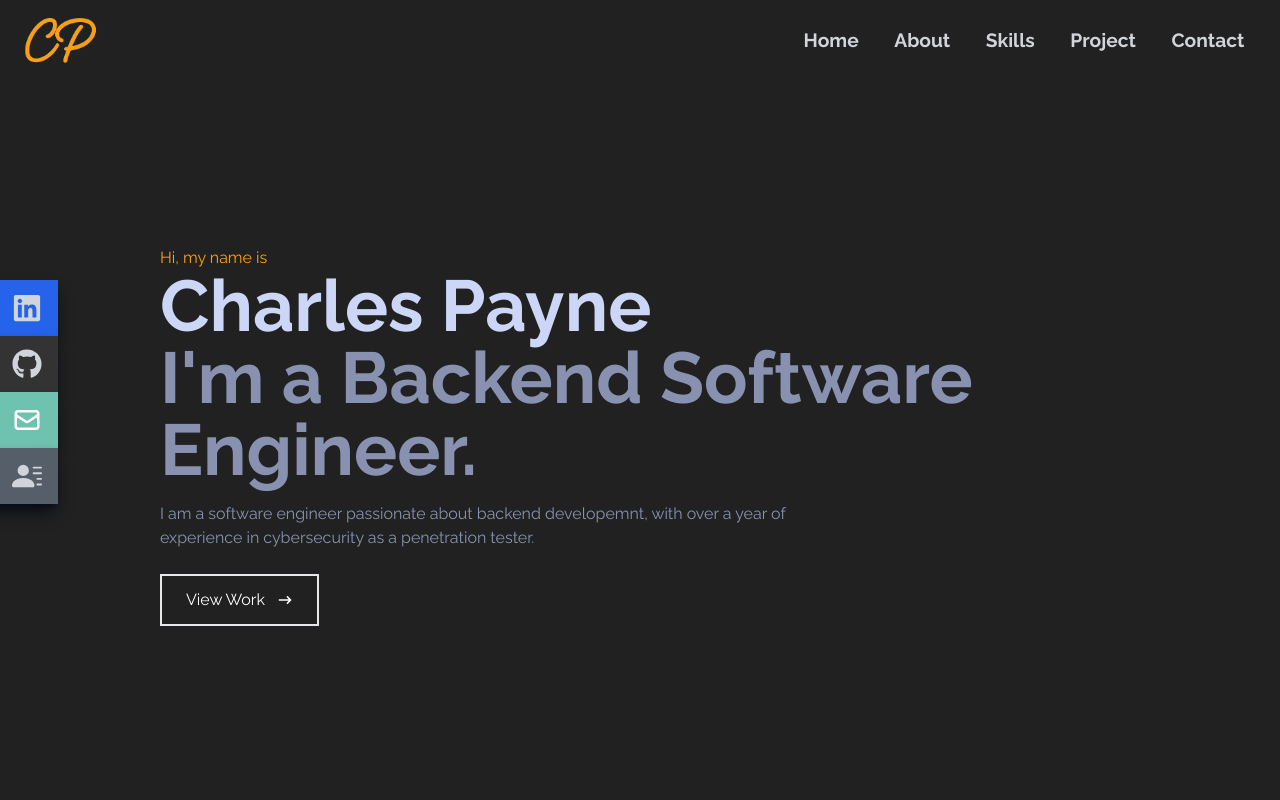
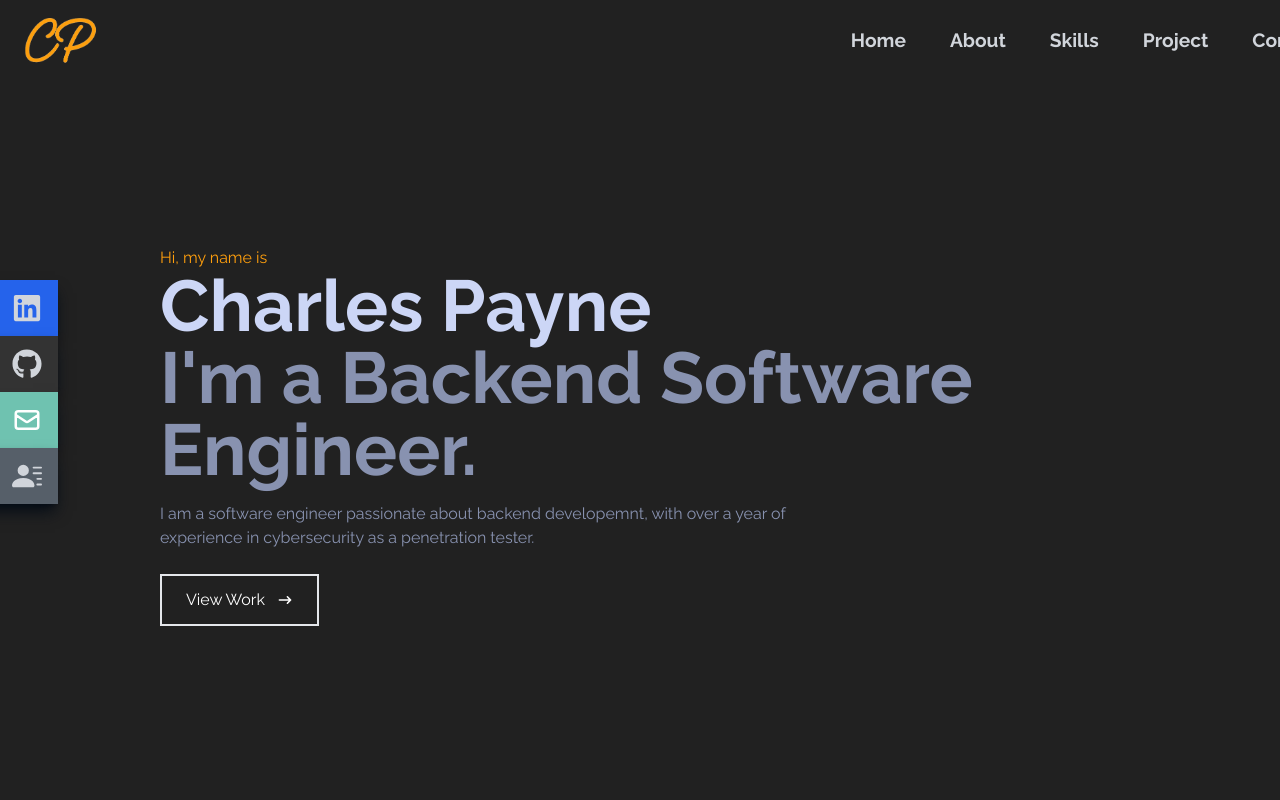
Before and after one commit to CP-Payne/portfolio, a React (Vite) app: page / in a window 1280 px wide. Shown: the top 800 px of the page. Built offline with nearby package versions, Linux system fonts and the light colour scheme.

Commit message:
style: adjusted navbar link space

```diff
--- a/src/Components/Navbar/Navbar.tsx
+++ b/src/Components/Navbar/Navbar.tsx
@@ -11,7 +11,7 @@ const Navbar = (props: Props) => {
         alt="Initials Logo"
         className="ml-5 w-[5rem] mt-6 lg:mt-0"
       />
-      <ul className="flex w-[40%] justify-evenly font-bold text-[1.2rem] mt-6 lg:mt-0">
+      <ul className="flex w-[30%] justify-center gap-11 font-bold text-[1.2rem] mt-6 lg:mt-0">
         <li>
           <a href="#home">Home</a>
         </li>
```
